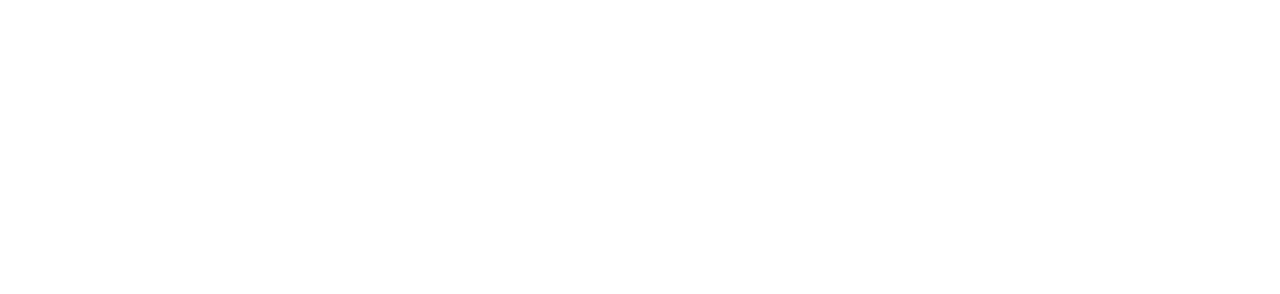
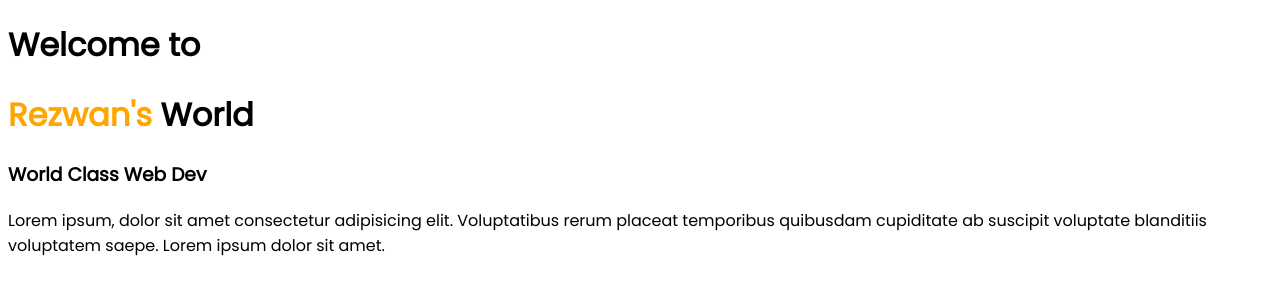
Before and after one commit to RejowanHossain/web-portfolio, a plain HTML site: page index.html in a window 1280 px wide. Drawn offline with Linux system fonts and the light colour scheme.

Commit message:
modified html and css

```diff
--- a/index.html
+++ b/index.html
@@ -5,11 +5,16 @@
     <meta charset="UTF-8">
     <meta name="viewport" content="width=device-width, initial-scale=1.0">
     <title>Rezwan's Website</title>
+    <link href="https://fonts.googleapis.com/css?family=Poppins&display=swap" rel="stylesheet">
     <link rel="stylesheet" href="style.css">
 </head>
 
 <body>
-
+    <h1>Welcome to</h1>
+    <h1><span class="name-highlight">Rezwan's</span> World</h1>
+    <h3>World Class Web Dev</h3>
+    <p>Lorem ipsum, dolor sit amet consectetur adipisicing elit. Voluptatibus rerum placeat temporibus quibusdam
+        cupiditate ab suscipit voluptate blanditiis voluptatem saepe. Lorem ipsum dolor sit amet.</p>
 </body>
 
 </html>
--- a/style.css
+++ b/style.css
@@ -0,0 +1,7 @@
+body {
+    font-family: 'Poppins', sans-serif;
+}
+
+.name-highlight {
+    color: orange;
+}
```
Also changed, not shown: images/81637371_1216096335445640_5021554717419896832_o.jpg (added), images/img1.jpg (added).
